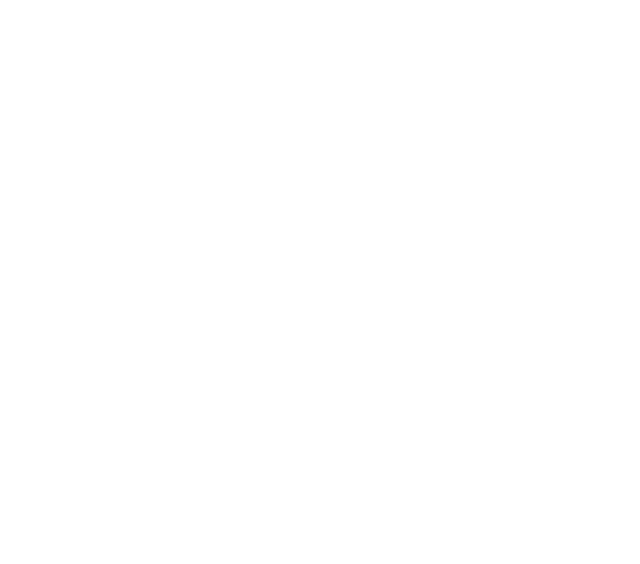
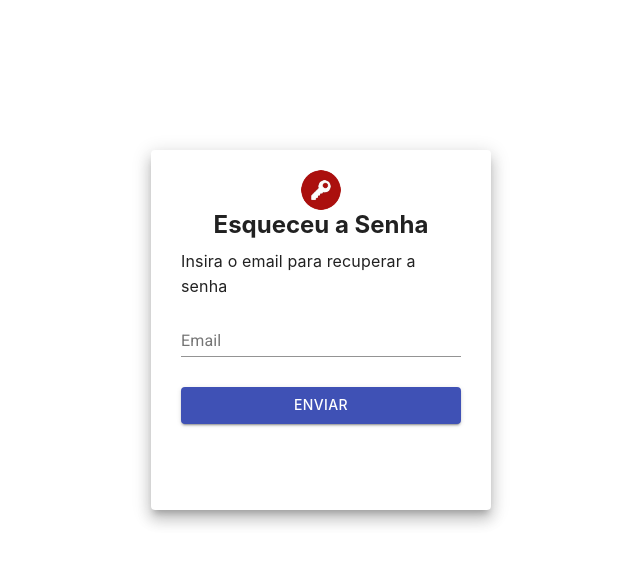
Before and after one commit to isaacfrancisco/react-auth, a React (Create React App) app in the folder web/: page /forgot_password in a window 1280 px wide. Shown: the top 564 px of the page, without its empty margins (319-959 px from the left). Built offline with nearby package versions, Linux system fonts and the light colour scheme.

Commit message:
feat: add page ForgotPassword.
solves task card #F0006.

```diff
--- /dev/null
+++ b/web/src/pages/ForgotPassword/index.js
@@ -0,0 +1,78 @@
+import React, { useState } from "react";
+import api from "../../services/api";
+import { useHistory } from "react-router-dom";
+import Paper from '@material-ui/core/Paper';
+import TextField from '@material-ui/core/TextField';
+import Grid from '@material-ui/core/Grid';
+import Avatar from '@material-ui/core/Avatar';
+import Logo from '../../assets/img/logo2.png';
+import Button from '@material-ui/core/Button';
+import Typography from '@material-ui/core/Typography';
+
+export default function ForgotPassword() {
+    const [email, setEmail] = useState("");
+
+    const history = useHistory();
+
+    const paperStyle = {
+        padding: 20,
+        height: '40vh',
+        width: 300,
+        margin: '150px auto'
+    }
+
+    const buttonStyle = {
+        margin: '30px 10px 20px 10px'
+    }
+
+    const spacing = {
+        margin: '10px'
+    }
+
+    async function handleForgotPassword(e) {
+        e.preventDefault();
+
+        try {
+            await api.post("/auth/forgot_password", {
+                email,
+            });
+            history.push("/home");
+        } catch (err) {
+            console.log(err);
+        }
+    }
+
+    return (
+        <>
+            <Grid>
+                <Paper elevation={10} style={paperStyle}>
+                    <Grid align="center">
+                        <Avatar src={Logo} />
+                        <h2>Esqueceu a Senha</h2>
+                    </Grid>
+                    <Grid item xs={12} style={spacing}>
+                        <Typography>
+                            <span>Insira o email para recuperar a senha</span>
+                        </Typography>
+                    </Grid>
+                    <Grid item xs={12} style={spacing}>
+                        <TextField
+                            label="Email"
+                            value={email}
+                            onChange={(e) => setEmail(e.target.value)}
+                            fullWidth
+                        />
+                    </Grid>
+                    <Grid item xs={12} style={buttonStyle}>
+                        <Button
+                            type="submit"
+                            color="primary"
+                            variant="contained"
+                            onClick={handleForgotPassword}
+                            fullWidth>Enviar</Button>
+                    </Grid>
+                </Paper>
+            </Grid>
+        </>
+    );
+}
--- a/web/src/pages/Login/index.js
+++ b/web/src/pages/Login/index.js
@@ -81,7 +81,7 @@
               onClick={handleLogin}
               fullWidth>Entrar</Button>
           </Grid>
-          <Link to="" style={spacing}>
+          <Link to="/forgot_password" style={spacing}>
             Esqueceu a Senha?
           </Link>
           <Typography style={spacing}>
--- a/web/src/routes.js
+++ b/web/src/routes.js
@@ -3,6 +3,7 @@
 import Login from "./pages/Login";
 import Home from "./pages/Home";
 import Register from "./pages/Register";
+import ForgotPassword from './pages/ForgotPassword';
 
 const Routes = () => (
   <BrowserRouter>
@@ -10,6 +11,7 @@
       <Route exact path="/" component={Login} />
       <Route exact path="/home" component={Home} />
       <Route exact path="/register" component={Register} />
+      <Route exact path="/forgot_password" component={ForgotPassword} />
     </Switch>
   </BrowserRouter>
 );
```
